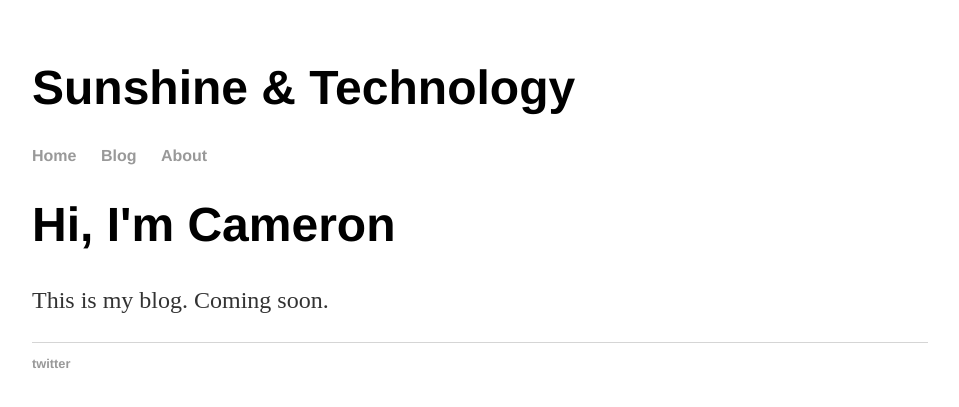
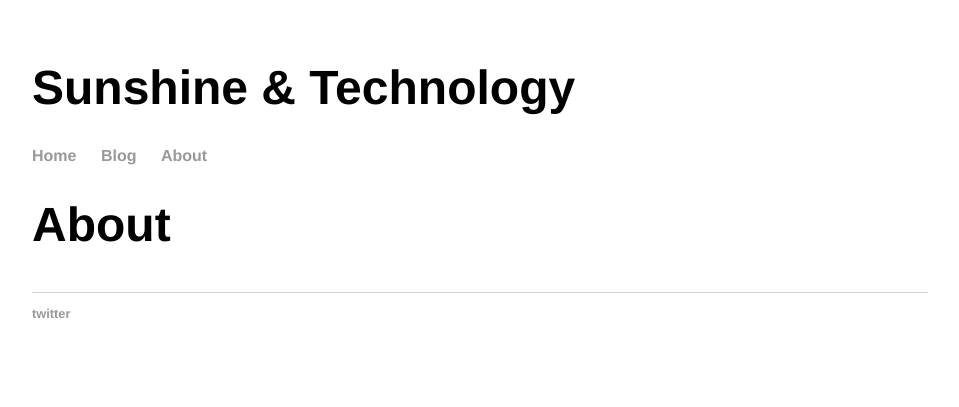
Before and after one commit to camblyth/camblyth.github.io, a Jekyll site: the page built from about/index.html, in a window 1280 px wide. Shown: the top 407 px of the page, without its empty margins (160-1119 px from the left). Built offline with Jekyll 4.4.1, drawn with Linux system fonts in a browser that asks for light colours.

Commit message:
Update index.html

```diff
--- a/about/index.html
+++ b/about/index.html
@@ -1,8 +1,6 @@
 ---
 layout: default
-title: About
+title: About – Sunshine & Technology
 ---
-<div class="about">
-	<h1>Hi, I'm Cameron</h1>
-	<p>This is my blog. Coming soon.</a></p>
-</div><!-- /.about -->
+	<h1>About</h1>
+	<ul class="posts">
```
